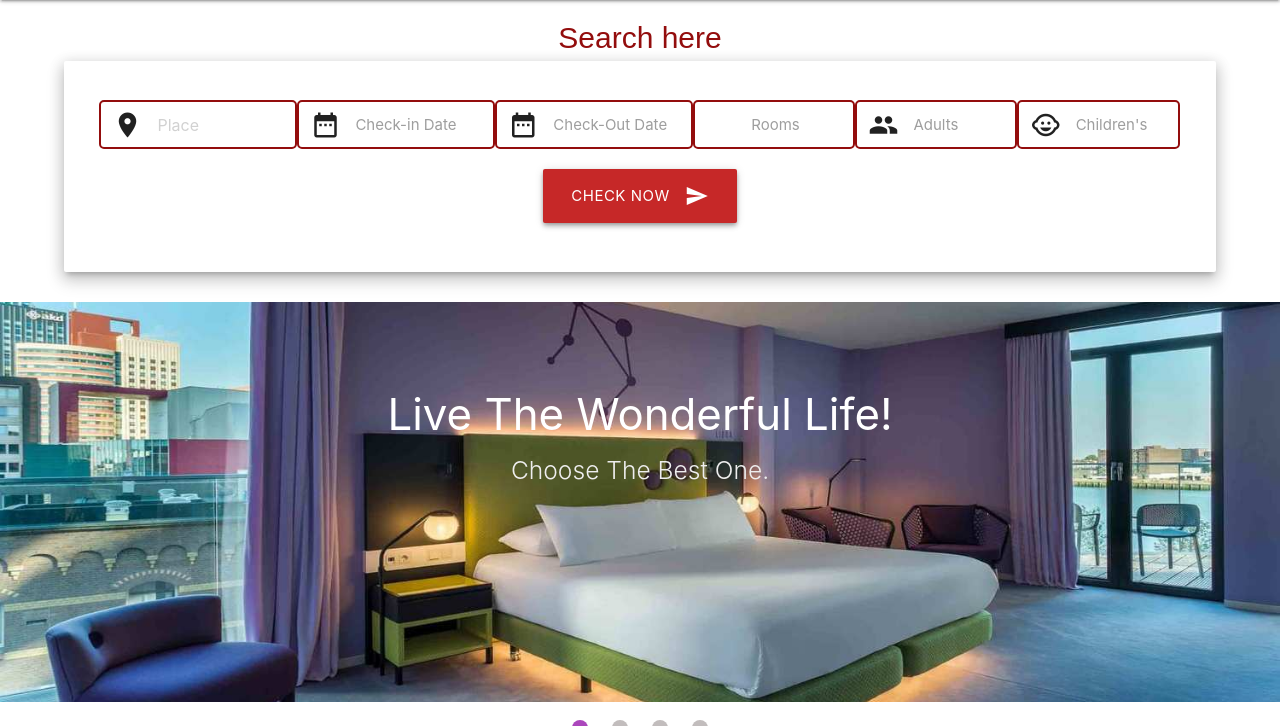
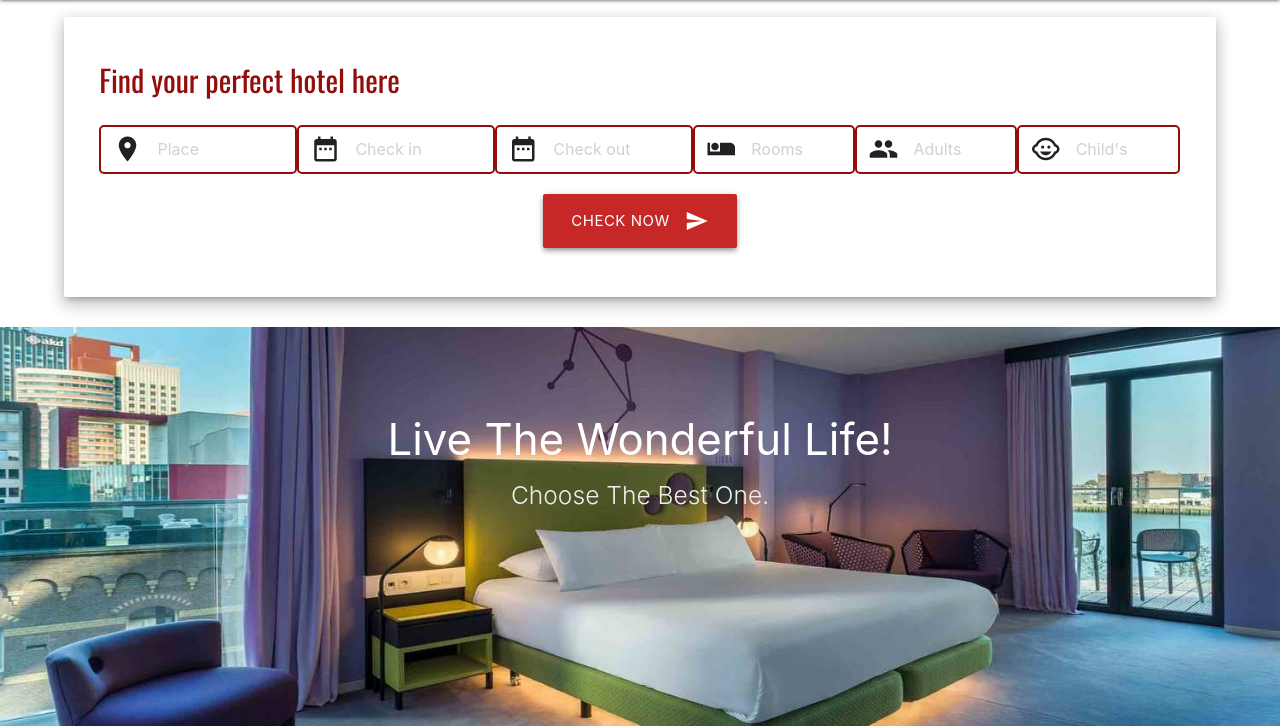
Before and after one commit to RakibCSE/hotel-recsys, a Django app: page / in a window 1280 px wide. Shown: the part 70-796 px from the top of the page. Run offline with Django 3.2, Linux system fonts and the light colour scheme; parts of the project's set-up code (start-up, migrations or seed data) failed here and were passed over; some libraries are stand-ins or nearby versions; some web fonts are replaced.

Commit message:
font link added and search box modified

```diff
--- a/templates/hotel_app/index.html
+++ b/templates/hotel_app/index.html
@@ -2,15 +2,18 @@
 {% load staticfiles %}
 
 {% block css %}
+    <link href="https://fonts.googleapis.com/css?family=Oswald&display=swap" rel="stylesheet">
     <link rel="stylesheet" href="{% static "css/search_box_style.css" %}">
 {% endblock %}
 
 {% block content %}
     <div class="container section">
-        <h6 class="center-align search-here">Search here</h6>
         <div class="card-panel z-depth-3">
             <div class="row">
-                <form class="col s12 m10 l12 push-s1 push-m2" method="get" action="{% url "hotel:index" %}">
+                <div class="col l12 m12 s12 push-s1 push-m1">
+                    <h4 class="search-here left">Find your perfect hotel here</h4>
+                </div>
+                <form class="col s12 m12 l12 push-s1 push-m1" method="get" action="{% url "hotel:index" %}">
                     <div class="row">
                         <div class="input-field col s10 m10 l3">
                             <i class="material-icons prefix">place</i>
@@ -18,38 +21,31 @@
                         </div>
                         <div class="input-field col s10 m10 l3">
                             <i class="material-icons prefix">date_range</i>
-                            <input id="checkin_field" type="text" name="check_in_date" class="datepicker">
-                            <label for="checkin_field">Check-in Date</label>
+                            <input placeholder="Check in" type="text" name="check_in_date" class="datepicker">
                         </div>
                         <div class="input-field col s10 m10 l3">
                             <i class="material-icons prefix">date_range</i>
-                            <input id="checkout_field" type="text" name="check_out_date" class="datepicker">
-                            <label for="checkout_field">Check-Out Date</label>
+                            <input placeholder="Check out" type="text" name="check_out_date" class="datepicker">
                         </div>
                         <div class="input-field col s10 m10 l1">
-                            <i class="material-icons prefix fa fa-bed"></i>
-                            <input id="room_field" type="text" name="room" class="validate">
-                            <label for="room_field">Rooms</label>
+                            <i class="material-icons prefix">airline_seat_individual_suite</i>
+                            <input placeholder="Rooms" type="text" name="room" class="validate">
                         </div>
 
                         <div class="input-field col s10 m5 l1">
                             <i class="material-icons prefix">people</i>
-                            <input id="adult_field" type="text" name="adult" class="validate">
-                            <label for="adult_field">Adults</label>
+                            <input placeholder="Adults" type="text" name="adult" class="validate">
                         </div>
 
                         <div class="input-field col s10 m5 l1">
                             <i class="material-icons prefix">child_care</i>
-                            <input id="child_field" type="text" name="children" class="validate">
-                            <label for="child_field">Children's</label>
+                            <input placeholder="Child's" type="text" name="children" class="validate">
                         </div>
                     </div>
-                    <div class="row">
-                        <div class="col s10 m5 l12">
-                            <div class="search-button center">
-                                <button class="btn btn-large waves-effect red darken-3 z-depth-2" type="submit">
-                                    Check Now <i class="material-icons right">send</i></button>
-                            </div>
+                    <div class="row center">
+                        <div class="col s10 m5 l12 push-m3 search-button">
+                            <button class="btn btn-large waves-effect red darken-3 z-depth-2" type="submit">
+                                Check Now <i class="material-icons right">send</i></button>
                         </div>
                     </div>
                 </form>
```
